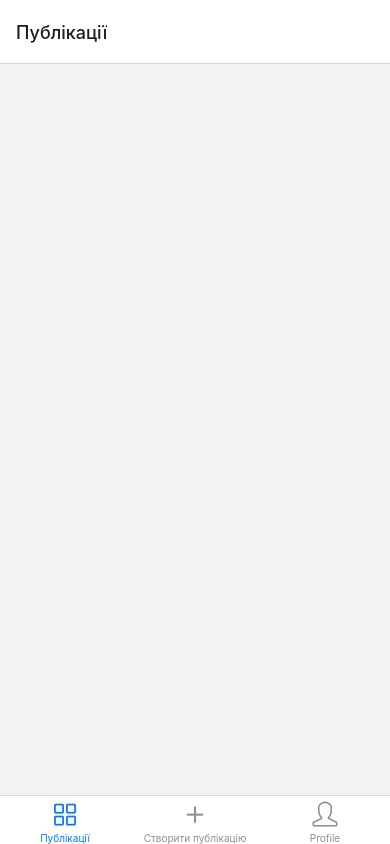
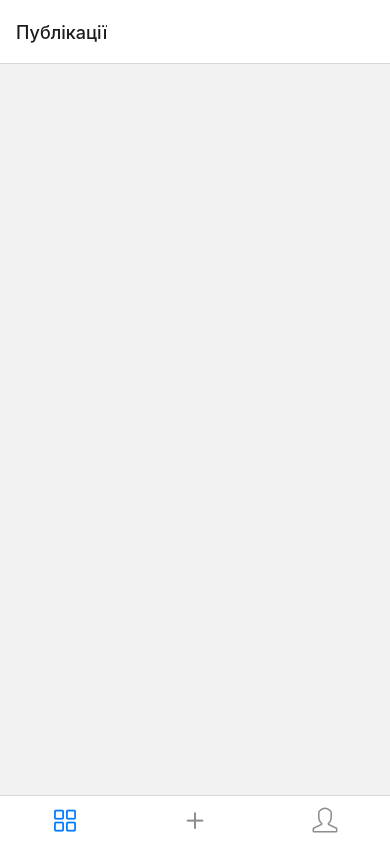
Before and after one commit to Andrii-Smolianinov/Project-react-native, a React Native app: screen / in a window 390 px wide. Built offline with nearby package versions, Linux system fonts and the light colour scheme.

Commit message:
added location

```diff
--- a/Screens/CreatePostsScreen.js
+++ b/Screens/CreatePostsScreen.js
@@ -9,6 +9,8 @@ import {
 } from "react-native";
 import { Camera } from "expo-camera";
 import * as MediaLibrary from "expo-media-library";
+import * as Location from 'expo-location';
+
 import { MaterialCommunityIcons } from "@expo/vector-icons";
 import { FontAwesome } from "@expo/vector-icons";
 
@@ -29,6 +31,15 @@ export default function CreatePostsScreen({ navigation }) {
     })();
   }, []);
 
+  useEffect(() => {
+    (async () => {
+      let { status } = await Location.requestForegroundPermissionsAsync();
+      if (status !== "granted") {
+        console.log("Permission to access location was denied");
+      }
+    })();
+  }, []);
+
   if (hasPermission === null) {
     return <View />;
   }
@@ -36,9 +47,20 @@ export default function CreatePostsScreen({ navigation }) {
     return <Text>No access to camera</Text>;
   }
 
+  const takePhoto = async () => {
+    if (cameraRef) {
+      console.log("camera---->", cameraRef);
+      const { uri } = await cameraRef.takePictureAsync();
+      await MediaLibrary.createAssetAsync(uri);
+      setPhoto(uri);
+
+      const location = await Location.getCurrentPositionAsync();
+      console.log("location---->", location);
+    }
+  }
+
   const sendPhoto = () => {
     navigation.navigate("Публікації", { photo });
-    // setPhoto('')
   };
 
   return (
@@ -75,14 +97,7 @@ export default function CreatePostsScreen({ navigation }) {
         </TouchableOpacity>
         <TouchableOpacity
           style={styles.cameraButton}
-          onPress={async () => {
-            if (cameraRef) {
-              console.log("camera---->", cameraRef);
-              const { uri } = await cameraRef.takePictureAsync();
-              await MediaLibrary.createAssetAsync(uri);
-              setPhoto(uri);
-            }
-          }}
+          onPress={takePhoto}
         >
           <FontAwesome name="camera" size={24} color="white" />
         </TouchableOpacity>
--- a/package.json
+++ b/package.json
@@ -15,6 +15,7 @@
     "expo": "~47.0.12",
     "expo-camera": "~13.1.0",
     "expo-font": "^11.0.1",
+    "expo-location": "~15.0.1",
     "expo-media-library": "~15.0.0",
     "expo-splash-screen": "^0.17.5",
     "expo-status-bar": "~1.4.2",
--- a/router.js
+++ b/router.js
@@ -35,9 +35,9 @@ export const useRoute = (isAuth) => {
   }
   return (
     <Tabs.Navigator screenOptions={{showLabel: false}}>
-      <Tabs.Screen options={{tabBarIcon: ({ focused, size, color }) => <AntDesign name="appstore-o" size={size} color={color} />}} name="Публікації" component={PostsScreen} />
-      <Tabs.Screen options={{tabBarIcon: ({ focused, size, color }) => <Feather name="plus" size={size} color={color} />}} name="Створити публікацію" component={CreatePostsScreen} />
-      <Tabs.Screen options={{headerShown: false, tabBarIcon: ({ focused, size, color }) => <SimpleLineIcons name="user" size={size} color={color} />}} name="Profile"
+      <Tabs.Screen options={{tabBarShowLabel: false, tabBarIcon: ({ focused, size, color }) => <AntDesign name="appstore-o" size={size} color={color} />}} name="Публікації" component={PostsScreen} />
+      <Tabs.Screen options={{tabBarShowLabel: false, tabBarIcon: ({ focused, size, color }) => <Feather name="plus" size={size} color={color} />}} name="Створити публікацію" component={CreatePostsScreen} />
+      <Tabs.Screen options={{tabBarShowLabel: false, headerShown: false, tabBarIcon: ({ focused, size, color }) => <SimpleLineIcons name="user" size={size} color={color} />}} name="Profile"
       component={ProfileScreen} />
     </Tabs.Navigator>
   );
```
Also changed, not shown: 1 other file (tests, documents, lock files or other folders).
